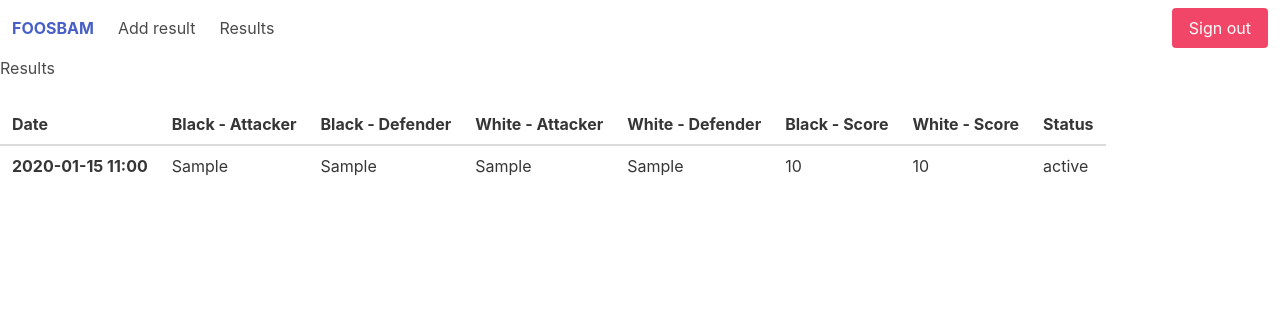
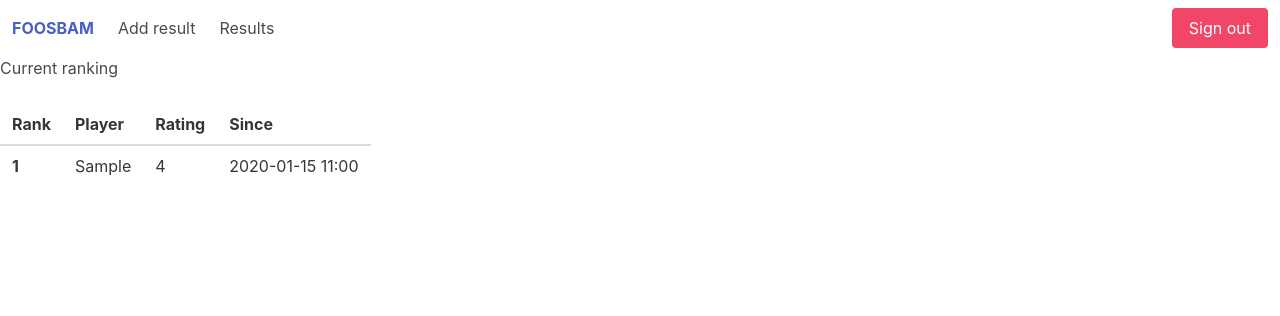
Before and after one commit to CrossMark/foosbam, a Flask app: page /show_ranking in a window 1280 px wide. Shown: the top 316 px of the page. Run offline with Flask 3, Linux system fonts and the light colour scheme; a user stored in the database is signed in; tables that the repository leaves empty hold one stand-in row (values such as "Sample post").

Commit message:
last fixes for elo

```diff
--- a/foosbam/core/elo.py
+++ b/foosbam/core/elo.py
@@ -9,20 +9,26 @@
 # 7) Add rating to table
 
 from foosbam import db
+from foosbam.core import routes
 from foosbam.models import Match, Rating, Result, User
 import math
 import pandas as pd
 import sqlalchemy as sa
-from sqlalchemy import and_
+from sqlalchemy import and_, or_
 from sqlalchemy.orm import aliased
 
 def get_current_ranking():
     # QUERY
-    ## SELECT r1.*
+    ## SELECT
+    ##  r1.since,
+    ##  u.username,
+    ##  r1.rating
     ## FROM ratings AS r1
     ## LEFT JOIN ratings AS r2
     ##   ON r1.user = r2.user
     ##   AND r1.since < r2.since
+    ## LEFT JOIN users AS u
+    ##  ON r1.user_id = u.id
     ## WHERE r2.user IS NULL
     ## ORDER BY rating DESC, since ASC;
 
@@ -37,17 +43,19 @@
         r2,
         and_(r1.user_id == r2.user_id,
              r1.since < r2.since
-        )
+        ),
+        isouter = True
     ).join(
         User,
-        r1.user_id == User.id
+        r1.user_id == User.id,
+        isouter = True
     ).filter(
         r2.user_id.is_(None)
     ).order_by(
         r1.rating.desc()
     ).order_by(
         r1.since
-    )
+    ).all()
 
     ranking_as_dict = [
         dict(
@@ -64,10 +72,18 @@
     ]
 
     df = pd.DataFrame.from_records(ranking_as_dict)
-    df['rank'] = df['rating'].rank(method='max')
-    #df['rank'] = df['rating'].rank(method='max').astype(int)
+
+    # Add rank column
+    df['rank'] = df['rating'].rank(method='min', ascending=False).astype(int)
+
+    # Change since column to Amsterdam time (for frontend) and in desired format
+    df['since'] = df['since'].apply(lambda x : routes.change_timezone(x, 'Etc/UTC', 'Europe/Amsterdam'))
+    df['since'] = df['since'].dt.strftime('%Y-%m-%d %H:%M')
+
+    # Use the title function on the player names, so they get capitals
+    df['player'] = df['player'].str.title()
+
     return df
-
 
 def get_most_recent_rating(user_id):
     # QUERY
--- a/foosbam/core/routes.py
+++ b/foosbam/core/routes.py
@@ -219,6 +219,6 @@
 
 @bp.route('/show_ranking')
 @login_required
-def show_results():
-    ranking = elo.get_current_ranking
+def show_ranking():
+    ranking = elo.get_current_ranking()
     return render_template("core/show_ranking.html", ranking=ranking)
--- a/foosbam/templates/core/show_ranking.html
+++ b/foosbam/templates/core/show_ranking.html
@@ -15,12 +15,12 @@
             </tr>
             </thead>
             <tbody>
-            {% for rank in ranking%}
+            {% for index, row in ranking.iterrows() %}
             <tr>
-                <th>{{ rank.rank }}</th>
-                <td>{{ rank.player }}</td>
-                <td>{{ rank.rating }}</td>
-                <td>{{ rank.since }}</td>
+                <th>{{ row['rank'] }}</th>
+                <td>{{ row['player'] }}</td>
+                <td>{{ row['rating'] }}</td>
+                <td>{{ row['since'] }}</td>
             </tr>
             {% endfor %}
             </tbody>
```
